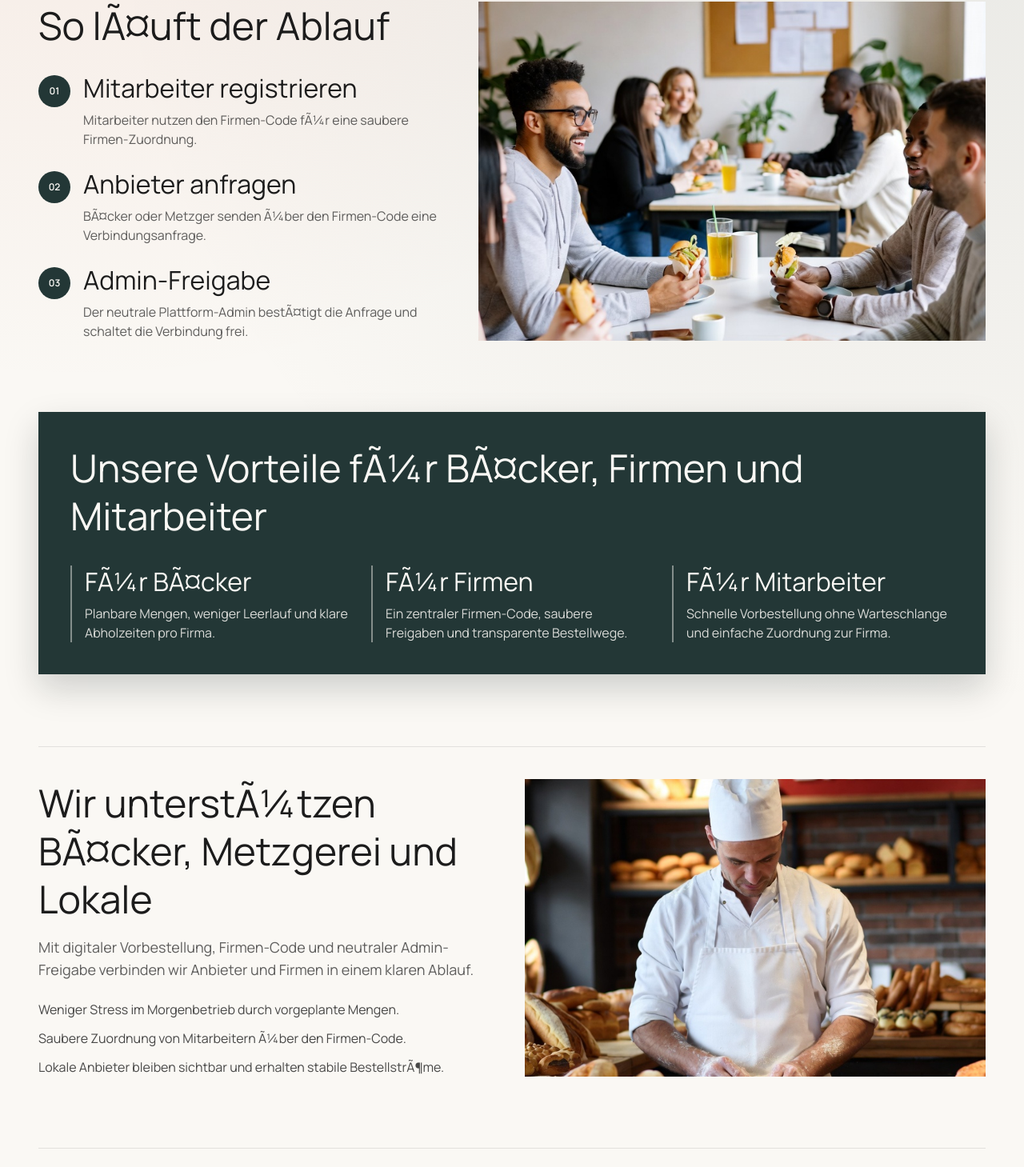
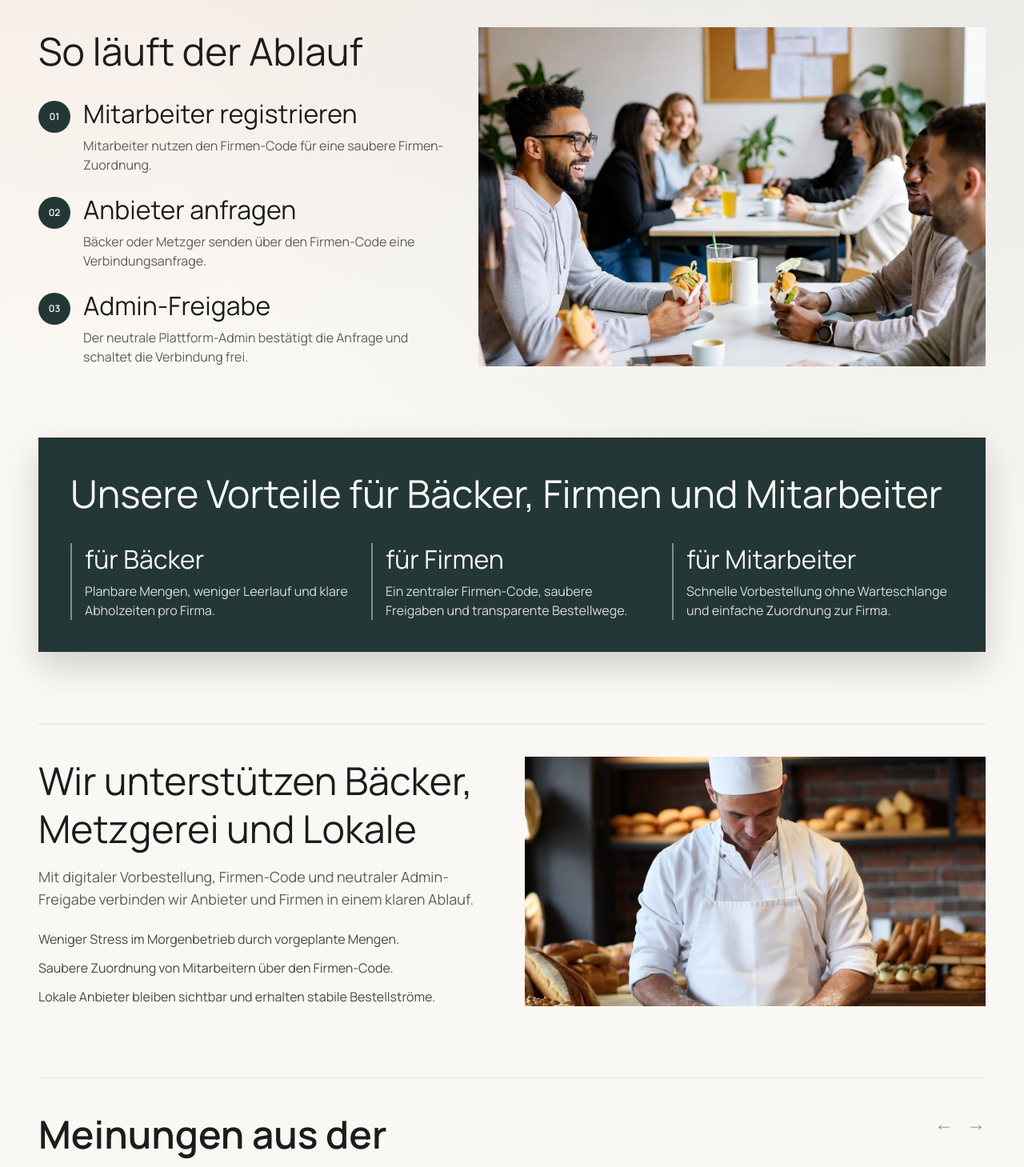
Before and after one commit to Sychar/BZT, a Next.js app in the folder apps/web/: page / in a window 1280 px wide. Shown: the part 812-2271 px from the top of the page at 80% size. Built offline with nearby package versions, Linux system fonts and the light colour scheme.

Commit message:
vendor analytics, invoice pdf per company, schrifft richtig machen

```diff
--- a/apps/web/pages/index.tsx
+++ b/apps/web/pages/index.tsx
@@ -4,29 +4,29 @@ import { PageShell } from "../components/PageShell";
 const processSteps = [
   {
     title: "Mitarbeiter registrieren",
-    text: "Mitarbeiter nutzen den Firmen-Code fÃ¼r eine saubere Firmen-Zuordnung."
+    text: "Mitarbeiter nutzen den Firmen-Code für eine saubere Firmen-Zuordnung."
   },
   {
     title: "Anbieter anfragen",
-    text: "BÃ¤cker oder Metzger senden Ã¼ber den Firmen-Code eine Verbindungsanfrage."
+    text: "Bäcker oder Metzger senden über den Firmen-Code eine Verbindungsanfrage."
   },
   {
     title: "Admin-Freigabe",
-    text: "Der neutrale Plattform-Admin bestÃ¤tigt die Anfrage und schaltet die Verbindung frei."
+    text: "Der neutrale Plattform-Admin bestätigt die Anfrage und schaltet die Verbindung frei."
   }
 ];
 
 const advantages = [
   {
-    title: "FÃ¼r BÃ¤cker",
+    title: "für Bäcker",
     text: "Planbare Mengen, weniger Leerlauf und klare Abholzeiten pro Firma."
   },
   {
-    title: "FÃ¼r Firmen",
+    title: "für Firmen",
     text: "Ein zentraler Firmen-Code, saubere Freigaben und transparente Bestellwege."
   },
   {
-    title: "FÃ¼r Mitarbeiter",
+    title: "für Mitarbeiter",
     text: "Schnelle Vorbestellung ohne Warteschlange und einfache Zuordnung zur Firma."
   }
 ];
@@ -66,7 +66,7 @@ export default function Home() {
 
       <div className="landing-shell">
         <section className="hero-banner">
-          <img src="/bild2.jpg" alt="BÃ¤ckerei und Metzgerei" className="hero-banner-image" />
+          <img src="/bild2.jpg" alt="Bäckerei und Metzgerei" className="hero-banner-image" />
           <div className="hero-banner-overlay">
             <h1>Wir bringen Brotzeit und Mittag digital bis zum Tisch.</h1>
             <p>
@@ -86,7 +86,7 @@ export default function Home() {
 
         <section className="process-split">
           <div className="process-left">
-            <h2>So lÃ¤uft der Ablauf</h2>
+            <h2>So läuft der Ablauf</h2>
             <ol>
               {processSteps.map((step, index) => (
                 <li key={step.title}>
@@ -105,7 +105,7 @@ export default function Home() {
         </section>
 
         <section className="benefits-section">
-          <h2>Unsere Vorteile fÃ¼r BÃ¤cker, Firmen und Mitarbeiter</h2>
+          <h2>Unsere Vorteile für Bäcker, Firmen und Mitarbeiter</h2>
           <div className="benefits-grid">
             {advantages.map((item) => (
               <article key={item.title} className="benefits-item">
@@ -118,25 +118,25 @@ export default function Home() {
 
         <section className="support-section">
           <div className="support-copy">
-            <h2>Wir unterstÃ¼tzen BÃ¤cker, Metzgerei und Lokale</h2>
+            <h2>Wir unterstützen Bäcker, Metzgerei und Lokale</h2>
             <p>
               Mit digitaler Vorbestellung, Firmen-Code und neutraler Admin-Freigabe verbinden wir
               Anbieter und Firmen in einem klaren Ablauf.
             </p>
             <ul>
               <li>Weniger Stress im Morgenbetrieb durch vorgeplante Mengen.</li>
-              <li>Saubere Zuordnung von Mitarbeitern Ã¼ber den Firmen-Code.</li>
-              <li>Lokale Anbieter bleiben sichtbar und erhalten stabile BestellstrÃ¶me.</li>
+              <li>Saubere Zuordnung von Mitarbeitern über den Firmen-Code.</li>
+              <li>Lokale Anbieter bleiben sichtbar und erhalten stabile Bestellströme.</li>
             </ul>
           </div>
           <div className="support-media">
-            <img src="/bild2.jpg" alt="BÃ¤ckerei und lokale Anbieter" />
+            <img src="/bild2.jpg" alt="Bäckerei und lokale Anbieter" />
           </div>
         </section>
 
         <section className="practice-section">
           <div className="practice-head">
-            <h2>Meinungen aus der Praxis Ã¼ber uns</h2>
+            <h2>Meinungen aus der Praxis über uns</h2>
             <div className="practice-arrows" aria-hidden="true">
               <span>&larr;</span>
               <span>&rarr;</span>
@@ -157,7 +157,7 @@ export default function Home() {
         </section>
 
         <section className="landing-cta">
-          <h2>Bereit fÃ¼r den Start?</h2>
+          <h2>Bereit für den Start?</h2>
           <p>Starte jetzt mit Firmen-Code, Anbieter-Freigabe und digitaler Vorbestellung.</p>
           <Link href="/register" className="btn-primary">
             Kostenlos registrieren
@@ -170,7 +170,7 @@ export default function Home() {
           <div className="footer-brand">
             <img src="/logo2.png" alt="Bis zum Tisch gmah" className="footer-brand-logo" />
             <p>
-              Digitale Vorbestellung fÃ¼r Firmen, Mitarbeiter und Anbieter. Einfach, lokal und
+              Digitale Vorbestellung für Firmen, Mitarbeiter und Anbieter. Einfach, lokal und
               planbar.
             </p>
           </div>
--- a/apps/web/styles/globals.css
+++ b/apps/web/styles/globals.css
@@ -230,7 +230,7 @@ body {
 }
 
 .landing-logo {
-  @apply block h-16 w-44 shrink-0;
+  @apply block h-20 w-60 shrink-0 md:h-24 md:w-72;
 }
 
 .landing-logo img {
@@ -500,7 +500,7 @@ body {
 }
 
 .footer-brand-logo {
-  width: min(280px, 82%);
+  width: clamp(260px, 38vw, 460px);
   height: auto;
   display: block;
 }
```
